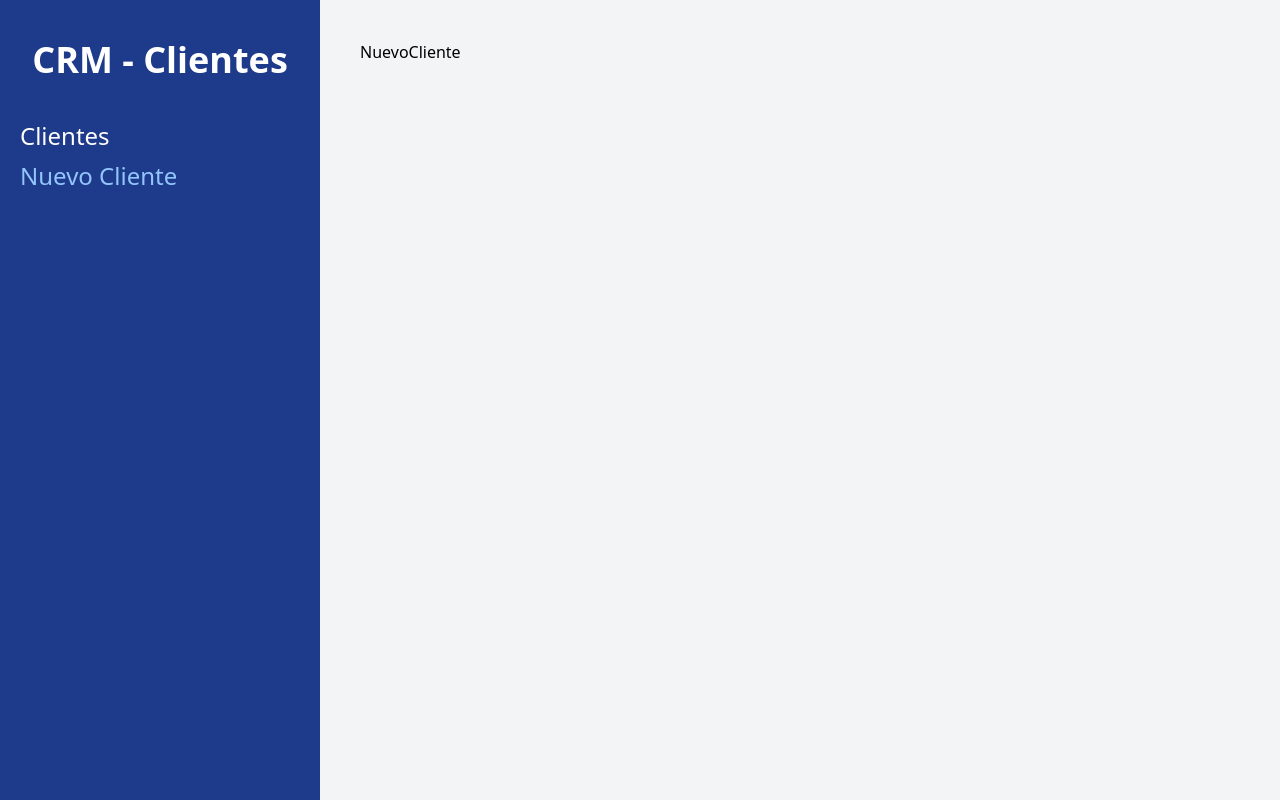
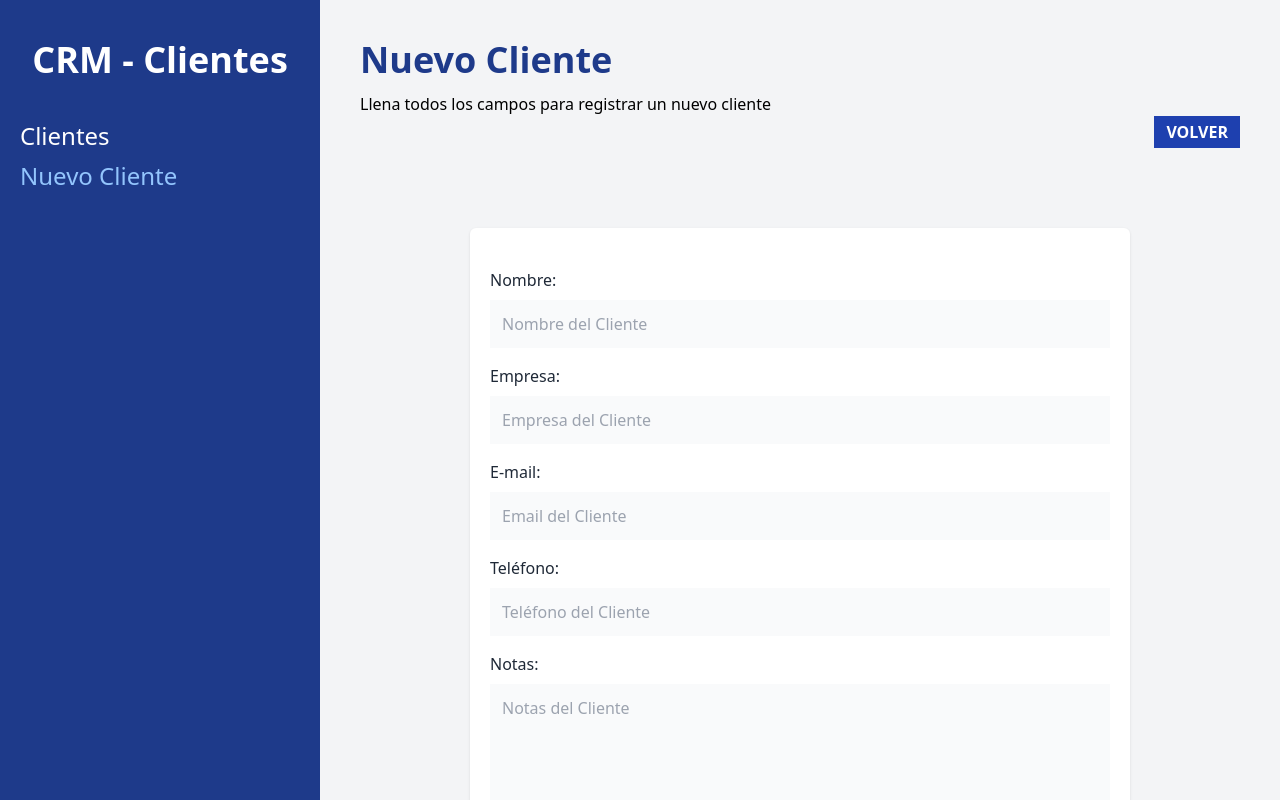
Before and after one commit to Sebchav/CRM-React, a React (Vite) app: page /clientes/nuevo in a window 1280 px wide. Built offline with nearby package versions, Linux system fonts and the light colour scheme.

Commit message:
useLoaderData, Showing customers and Form in 'new Customers'

```diff
--- /dev/null
+++ b/src/components/Cliente.jsx
@@ -0,0 +1,34 @@
+
+function Cliente({cliente}) {
+    const { nombre, empresa, email, telefono, id} = cliente;
+  return (
+    <tr className="border-b">
+        <td className="p-6 space-y-2">
+           <p className="text-2xl text-gray-800">{nombre}</p>
+           <p>{empresa}</p>
+        </td>
+
+        <td className="p-6">
+           <p className=" text-gray-600"><span className="text-gray-800 uppercase font-bold">Email: </span>{email}</p>
+           <p className=" text-gray-600"><span className="text-gray-800 uppercase font-bold">Tel: </span>{telefono}</p>
+        </td>
+
+        <td className="p-6 flex gap-3">
+           <button
+                type="button"
+                className="text-blue-600 hover:text-blue-700 uppercase font-bold text-xs"
+           >
+            Editar
+           </button>
+           <button
+                type="button"
+                className="text-red-600 hover:text-red-700 uppercase font-bold text-xs"
+           >
+            Eliminar
+           </button>
+        </td>
+    </tr>
+  )
+}
+
+export default Cliente
--- /dev/null
+++ b/src/components/Formulario.jsx
@@ -0,0 +1,77 @@
+const Formulario = ({cliente}) => {
+    return (
+        <>
+            <div className="mb-4">
+                <label
+                    className="text-gray-800"
+                    htmlFor="nombre"
+                >Nombre:</label>
+                <input
+                    id="nombre"
+                    type="text"
+                    className="mt-2 block w-full p-3 bg-gray-50"
+                    placeholder="Nombre del Cliente"
+                    name="nombre"
+                />
+            </div>
+            <div className="mb-4">
+                <label
+                    className="text-gray-800"
+                    htmlFor="empresa"
+                >Empresa:</label>
+                <input
+                    id="empresa"
+                    type="text"
+                    className="mt-2 block w-full p-3 bg-gray-50"
+                    placeholder="Empresa del Cliente"
+                    name="empresa"
+                />
+            </div>
+
+            <div className="mb-4">
+                <label
+                    className="text-gray-800"
+                    htmlFor="email"
+                >E-mail:</label>
+                <input
+                    id="email"
+                    type="email"
+                    className="mt-2 block w-full p-3 bg-gray-50"
+                    placeholder="Email del Cliente"
+                    name="email"
+                />
+            </div>
+
+            <div className="mb-4">
+                <label
+                    className="text-gray-800"
+                    htmlFor="telefono"
+                >Teléfono:</label>
+                <input
+                    id="telefono"
+                    type="tel"
+                    className="mt-2 block w-full p-3 bg-gray-50"
+                    placeholder="Teléfono del Cliente"
+                    name="telefono"
+                />
+            </div>
+
+            <div className="mb-4">
+                <label
+                    className="text-gray-800"
+                    htmlFor="notas"
+                >Notas:</label>
+                <textarea
+                    as="textarea"
+                    id="notas"
+                    type="text"
+                    className="mt-2 block w-full p-3 bg-gray-50 h-40 align-self"
+                    placeholder="Notas del Cliente"
+                    name="notas"
+                />
+            </div>
+        </>
+    )
+}
+
+export default Formulario
--- a/src/pages/Index.jsx
+++ b/src/pages/Index.jsx
@@ -1,16 +1,80 @@
+import { useLoaderData } from "react-router-dom";
+import Cliente from "../components/Cliente";
+
 export function loader(){
-
-  return "Desde Loader";
+  const clientes = [
+    {
+        id: 1,
+        nombre: 'Juan',
+        telefono: 102013313,
+        email: "juan@juan.com",
+        empresa: 'Codigo Con Juan'
+    },
+    {
+        id: 2,
+        nombre: 'Karen',
+        telefono: 138198313,
+        email: "karen@juan.com",
+        empresa: 'Codigo Con Juan'
+    },
+    {
+        id: 3,
+        nombre: 'Josue',
+        telefono: 31983913,
+        email: "josue@juan.com",
+        empresa: 'Codigo Con Juan'
+    },
+    {
+        id: 4,
+        nombre: 'Miguel',
+        telefono: 319381983,
+        email: "miguel@juan.com",
+        empresa: 'Codigo Con Juan'
+    },
+    {
+        id: 5,
+        nombre: 'Pedro',
+        telefono: 1398198938,
+        email: "pedro@juan.com",
+        empresa: 'Codigo Con Juan'
+    },
+];
+  return clientes;
 }
 
 function Index() {
 
-
+  const clientes = useLoaderData();
+  console.log(clientes)
 
   return (
     <>
       <h1 className="font-black text-4xl text-blue-900">Clientes</h1>
       <p className="mt-3">Administra tus Clientes</p>
+
+      {clientes.length ? (
+        <table className="w-full bg-white shadow mt-5 table-auto">
+            <thead className="bg-blue-800 text-white ">
+                <tr>
+                    <th className="p-2">Cliente</th>
+                    <th className="p-2">Contacto</th>
+                    <th className="p-2">Acciones</th>
+                </tr>
+              </thead>
+
+                <tbody>
+                    {clientes.map(cliente => (
+                      <Cliente
+                        cliente={cliente}
+                        key={cliente.id}
+                      />
+                    ))}
+                </tbody>
+
+        </table>
+      ): (
+        <p className="text-center mt-10">No hay Clientes aún</p>
+      )}
     </>
   )
 }
--- a/src/pages/NuevoCliente.jsx
+++ b/src/pages/NuevoCliente.jsx
@@ -1,6 +1,36 @@
+import { Form, useNavigate } from "react-router-dom"
+import Formulario from "../components/Formulario";
+
 function NuevoCliente() {
+
+  const navigate = useNavigate();
+
   return (
-    <div>NuevoCliente</div>
+    <>
+      <h1 className="font-black text-4xl text-blue-900">Nuevo Cliente</h1>
+      <p className="mt-3">Llena todos los campos para registrar un nuevo cliente</p>
+
+      <div className="flex justify-end">
+          <button
+            className="bg-blue-800 text-white px-3 py-1 font-bold uppercase"
+            onClick={()=> navigate("/")}
+          >
+            Volver
+          </button>
+      </div>
+
+      <div className="bg-white shadow rounded-md md:w-3/4 mx-auto px-5 py-10 mt-20">
+        <form action="">
+            <Formulario />
+
+            <input
+              type="submit"
+              className="mt-5 w-full bg-blue-800 p-3 uppercase font-bold text-white text-lg"
+              value="Registrar Cliente"
+            />
+        </form>
+      </div>
+    </>
   )
 }
 
```
